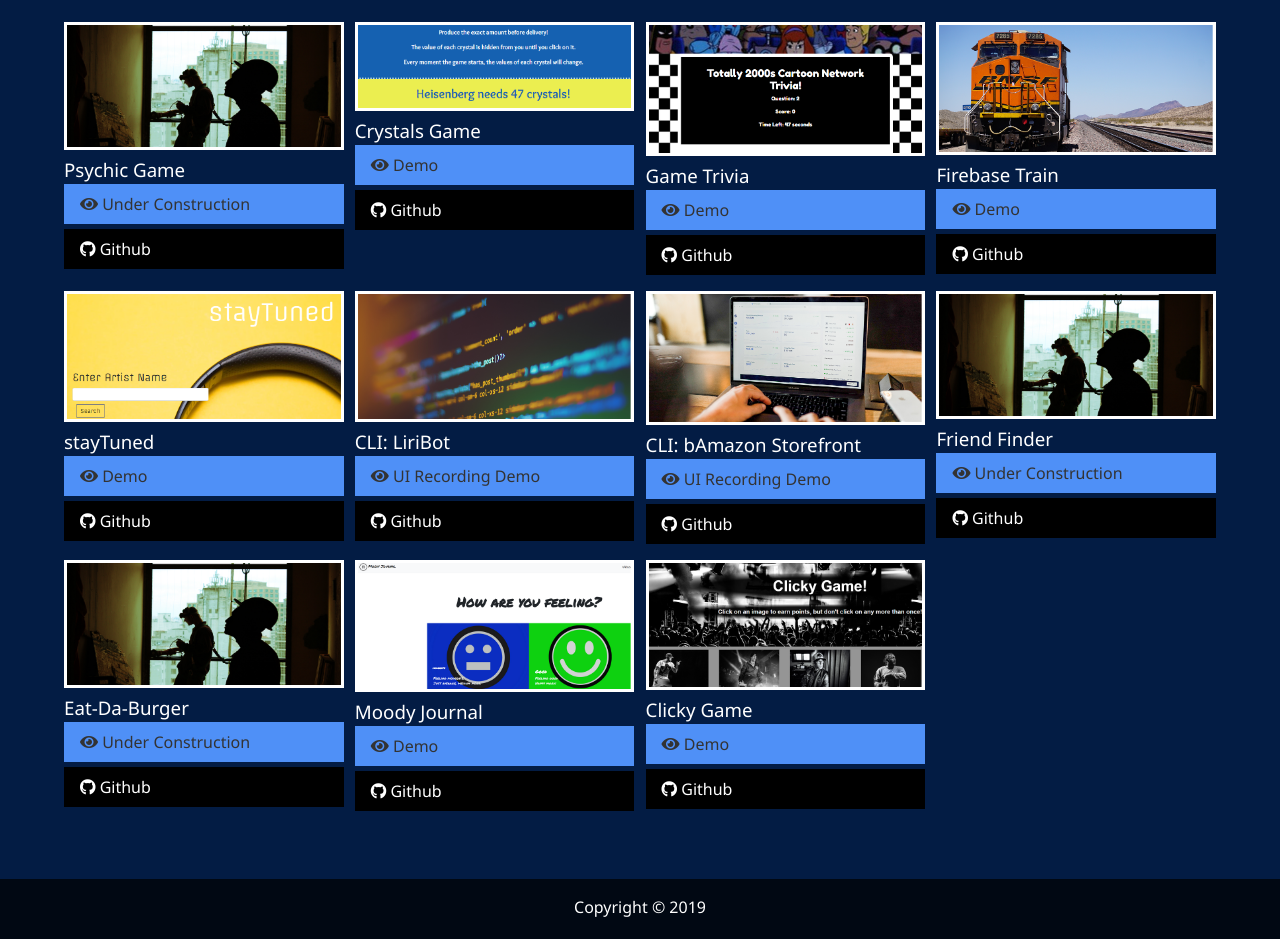
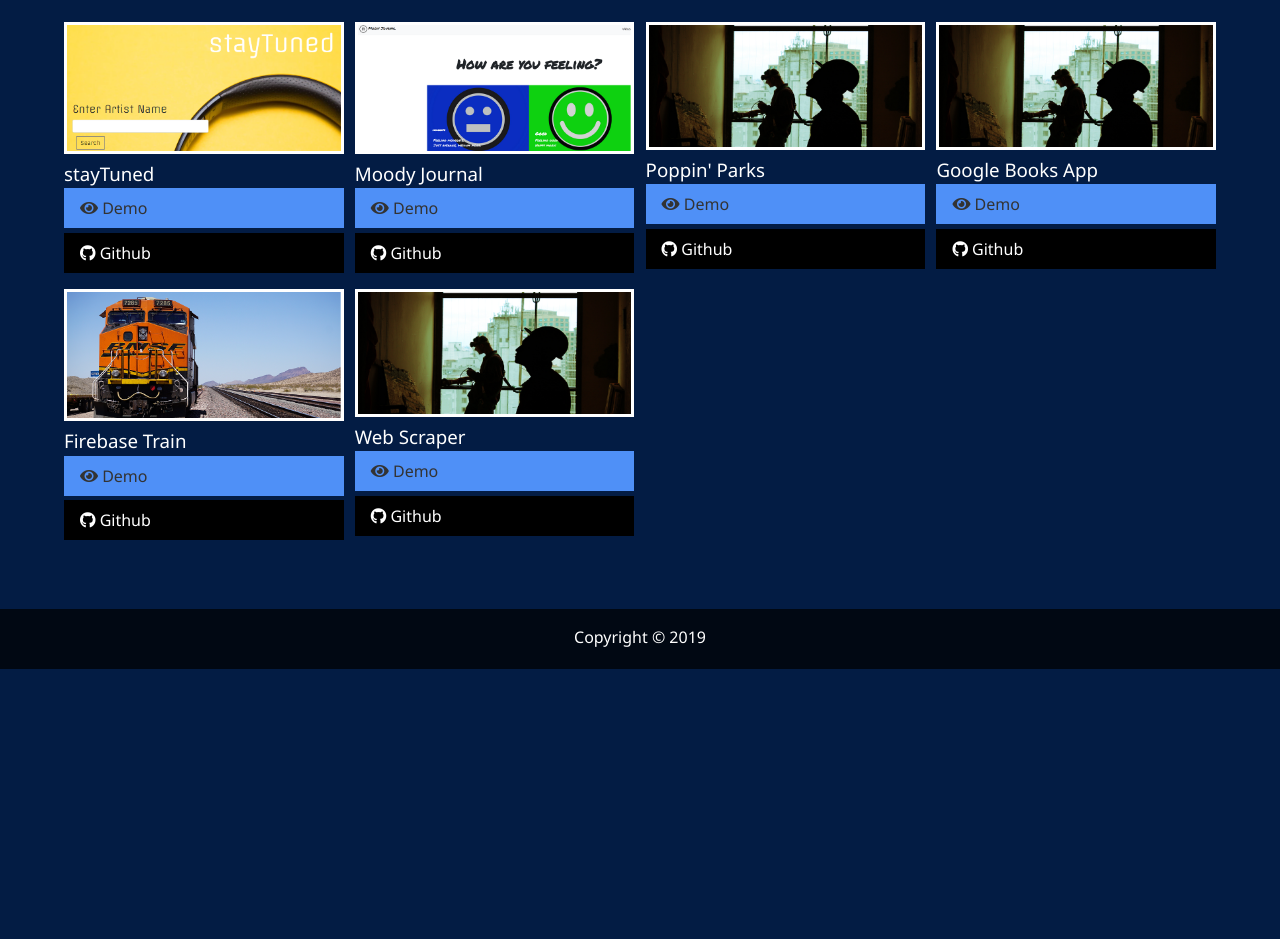
Before and after one commit to salmonshoe/updated_raf, a website: page work.html in a window 1280 px wide. Shown: the part 260-1199 px from the top of the page. After the commit the page ends 929 px from the top, so only its background shows below. Drawn offline with Linux system fonts and the light colour scheme.

Commit message:
modify projects displayed and updated about me details

```diff
--- a/work.html
+++ b/work.html
@@ -60,37 +60,49 @@
         <div class="projects">
             <div class="item">
                 <a href="#!">
-                    <img src="./imgs/projects/under-construction.png" alt="psychic-game">
+                    <img src="./imgs/projects/project001.PNG" alt="stayTuned">
                 </a>
-                <h3>Psychic Game</h3>
-                <a href="https://salmonshoe.github.io/Psychic-Game/" target="_blank" class="btn-light">
-                    <i class="fas fa-eye"></i> Under Construction
+                <h3>stayTuned</h3>
+                <a href="https://lindsaybstoner.github.io/Project-One/" target="_blank" class="btn-light">
+                    <i class="fas fa-eye"></i> Demo
                 </a>
-                <a href="https://github.com/salmonshoe/Psychic-Game" target="_blank" class="btn-dark">
+                <a href="https://github.com/lindsaybstoner/Project-One" target="_blank" class="btn-dark">
                     <i class="fab fa-github"></i> Github
                 </a>
             </div>
             <div class="item">
                 <a href="#!">
-                    <img src="./imgs/projects/project003.PNG" alt="crystals-game">
+                    <img src="./imgs/projects/moody.PNG" alt="moody-journal">
                 </a>
-                <h3>Crystals Game</h3>
-                <a href="https://salmonshoe.github.io/unit-4-game/" target="_blank" class="btn-light">
+                <h3>Moody Journal</h3>
+                <a href="https://project-2-upenn.herokuapp.com/" target="_blank" class="btn-light">
                     <i class="fas fa-eye"></i> Demo
                 </a>
-                <a href="https://github.com/salmonshoe/unit-4-game" target="_blank" class="btn-dark">
+                <a href="https://github.com/BenNgo89/Moody-Journal" target="_blank" class="btn-dark">
                     <i class="fab fa-github"></i> Github
                 </a>
             </div>
             <div class="item">
                 <a href="#!">
-                    <img src="./imgs/projects/project002.PNG" alt="game-trivia">
+                    <img src="./imgs/projects/under-construction.png" alt="">
                 </a>
-                <h3>Game Trivia</h3>
-                <a href="https://salmonshoe.github.io/GameTrivia/" target="_blank" class="btn-light">
+                <h3>Poppin' Parks</h3>
+                <a href="https://intense-river-23220.herokuapp.com/" target="_blank" class="btn-light">
                     <i class="fas fa-eye"></i> Demo
                 </a>
-                <a href="https://github.com/salmonshoe/GameTrivia" target="_blank" class="btn-dark">
+                <a href="https://github.com/salmonshoe/poppin-parks" target="_blank" class="btn-dark">
+                    <i class="fab fa-github"></i> Github
+                </a>
+            </div>
+            <div class="item">
+                <a href="#!">
+                    <img src="./imgs/projects/under-construction.png" alt="">
+                </a>
+                <h3>Google Books App</h3>
+                <a href="https://bogooks.herokuapp.com/" target="_blank" class="btn-light">
+                    <i class="fas fa-eye"></i> Demo
+                </a>
+                <a href="https://github.com/salmonshoe/gobooks" target="_blank" class="btn-dark">
                     <i class="fab fa-github"></i> Github
                 </a>
             </div>
@@ -108,85 +120,13 @@
             </div>
             <div class="item">
                 <a href="#!">
-                    <img src="./imgs/projects/project001.PNG" alt="stayTuned">
+                    <img src="./imgs/projects/under-construction.png" alt="">
                 </a>
-                <h3>stayTuned</h3>
-                <a href="https://lindsaybstoner.github.io/Project-One/" target="_blank" class="btn-light">
+                <h3>Web Scraper</h3>
+                <a href="https://radiant-brushlands-37613.herokuapp.com/" target="_blank" class="btn-light">
                     <i class="fas fa-eye"></i> Demo
                 </a>
-                <a href="https://github.com/lindsaybstoner/Project-One" target="_blank" class="btn-dark">
-                    <i class="fab fa-github"></i> Github
-                </a>
-            </div>
-            <div class="item">
-                <a href="#!">
-                    <img src="./imgs/projects/command-line.png" alt="liri-node">
-                </a>
-                <h3>CLI: LiriBot</h3>
-                <a href="https://drive.google.com/file/d/1UaC9sAGDD_OXXHnanDL0MpaYCEH_8Bfl/view" target="_blank" class="btn-light">
-                    <i class="fas fa-eye"></i> UI Recording Demo
-                </a>
-                <a href="https://github.com/salmonshoe/liri-node-app" target="_blank" class="btn-dark">
-                    <i class="fab fa-github"></i> Github
-                </a>
-            </div>
-            <div class="item">
-                <a href="#!">
-                    <img src="./imgs/projects/storefront.png" alt="storefront">
-                </a>
-                <h3>CLI: bAmazon Storefront</h3>
-                <a href="https://drive.google.com/file/d/14mBxT3RGIcRavo67ev532H7Zdm-krLe2/view" target="_blank" class="btn-light">
-                    <i class="fas fa-eye"></i> UI Recording Demo
-                </a>
-                <a href="https://github.com/salmonshoe/storefront" target="_blank" class="btn-dark">
-                    <i class="fab fa-github"></i> Github
-                </a>
-            </div>
-            <div class="item">
-                <a href="#!">
-                    <img src="./imgs/projects/under-construction.png" alt="friend-finder">
-                </a>
-                <h3>Friend Finder</h3>
-                <a href="#" class="btn-light">
-                    <i class="fas fa-eye"></i> Under Construction
-                </a>
-                <a href="https://github.com/salmonshoe/findFriends" target="_blank" class="btn-dark">
-                    <i class="fab fa-github"></i> Github
-                </a>
-            </div>
-            <div class="item">
-                <a href="#!">
-                    <img src="./imgs/projects/under-construction.png" alt="burger-logger">
-                </a>
-                <h3>Eat-Da-Burger</h3>
-                <a href="#" class="btn-light">
-                    <i class="fas fa-eye"></i> Under Construction
-                </a>
-                <a href="https://github.com/salmonshoe/burger" target="_blank" class="btn-dark">
-                    <i class="fab fa-github"></i> Github
-                </a>
-            </div>
-            <div class="item">
-                <a href="#!">
-                    <img src="./imgs/projects/moody.PNG" alt="moody-journal">
-                </a>
-                <h3>Moody Journal</h3>
-                <a href="https://project-2-upenn.herokuapp.com/" target="_blank" class="btn-light">
-                    <i class="fas fa-eye"></i> Demo
-                </a>
-                <a href="https://github.com/BenNgo89/Moody-Journal" target="_blank" class="btn-dark">
-                    <i class="fab fa-github"></i> Github
-                </a>
-            </div>
-            <div class="item">
-                <a href="#!">
-                    <img src="./imgs/projects/clicky.PNG" alt="clicky-game">
-                </a>
-                <h3>Clicky Game</h3>
-                <a href="https://salmonshoe.github.io/clicky-game/" target="_blank" class="btn-light">
-                    <i class="fas fa-eye"></i> Demo
-                </a>
-                <a href="https://github.com/salmonshoe/clicky-game" target="_blank" class="btn-dark">
+                <a href="https://github.com/salmonshoe/reNews" target="_blank" class="btn-dark">
                     <i class="fab fa-github"></i> Github
                 </a>
             </div>
```
Also changed, not shown: about.html (+8 -4 lines), index.html (+1 -1 lines), 1 other file.
